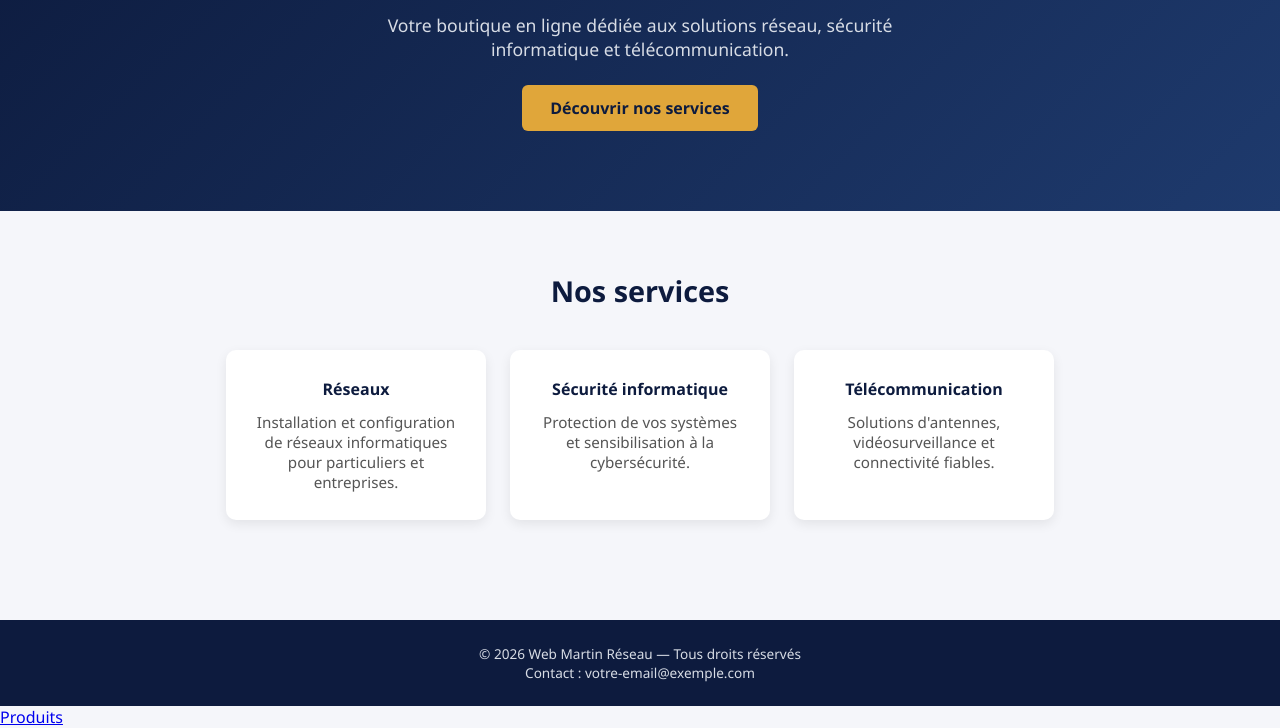
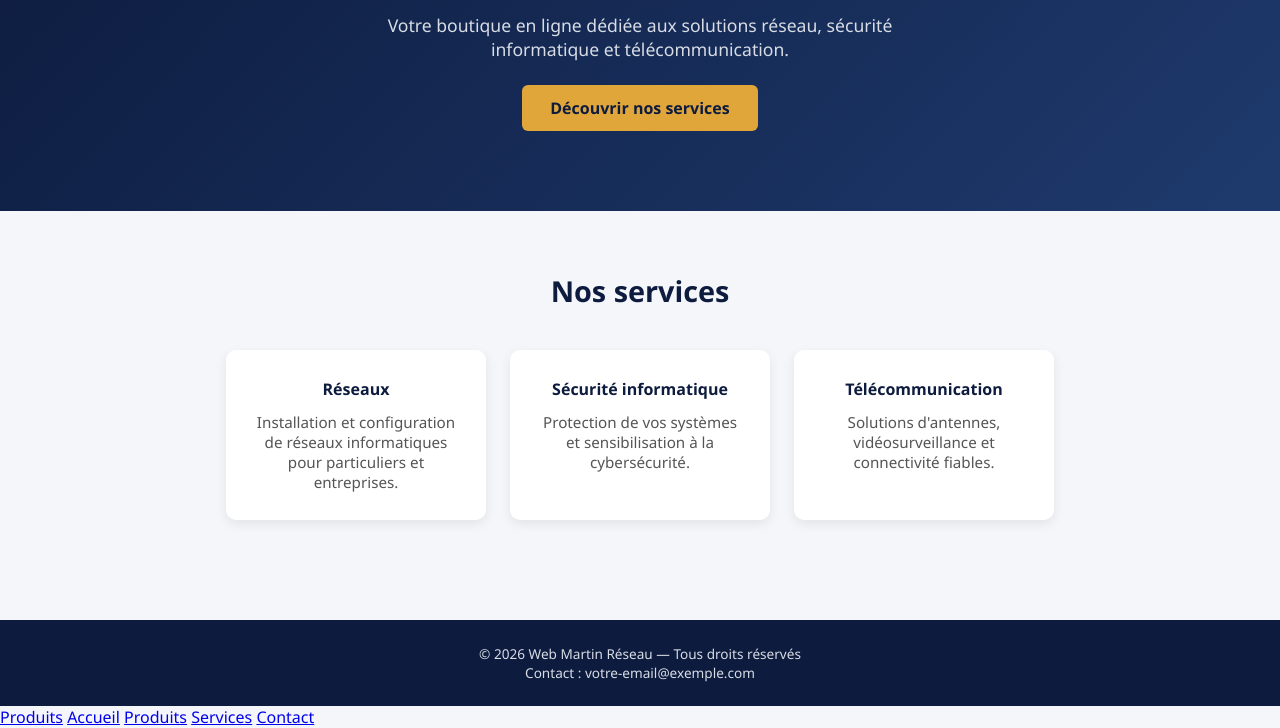
Before and after one commit to martinlegba2010-sketch/martinweb--r-seau, a plain HTML site: page index.html in a window 1280 px wide. Shown: the part 218-946 px from the top of the page. Drawn offline with Linux system fonts and the light colour scheme.

Commit message:
Update index.html

```diff
--- a/index.html
+++ b/index.html
@@ -143,3 +143,7 @@
 </html>
 <nav>
  <a href="produits.html">Produits</a>
+  <a href="#accueil">Accueil</a>
+   <a href="produits.html">Produits</a>
+    <a href="#services">Services</a>
+    <a href="#contact">Contact</a>
```
